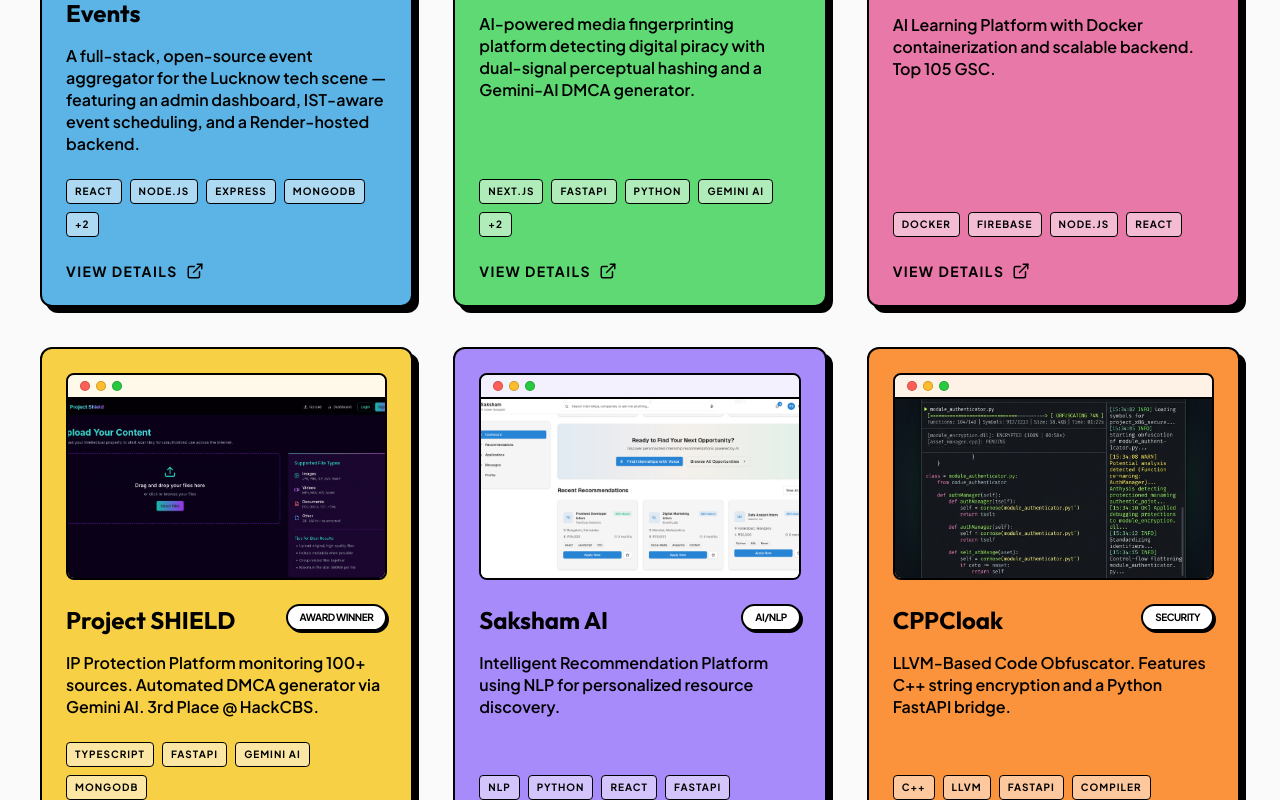
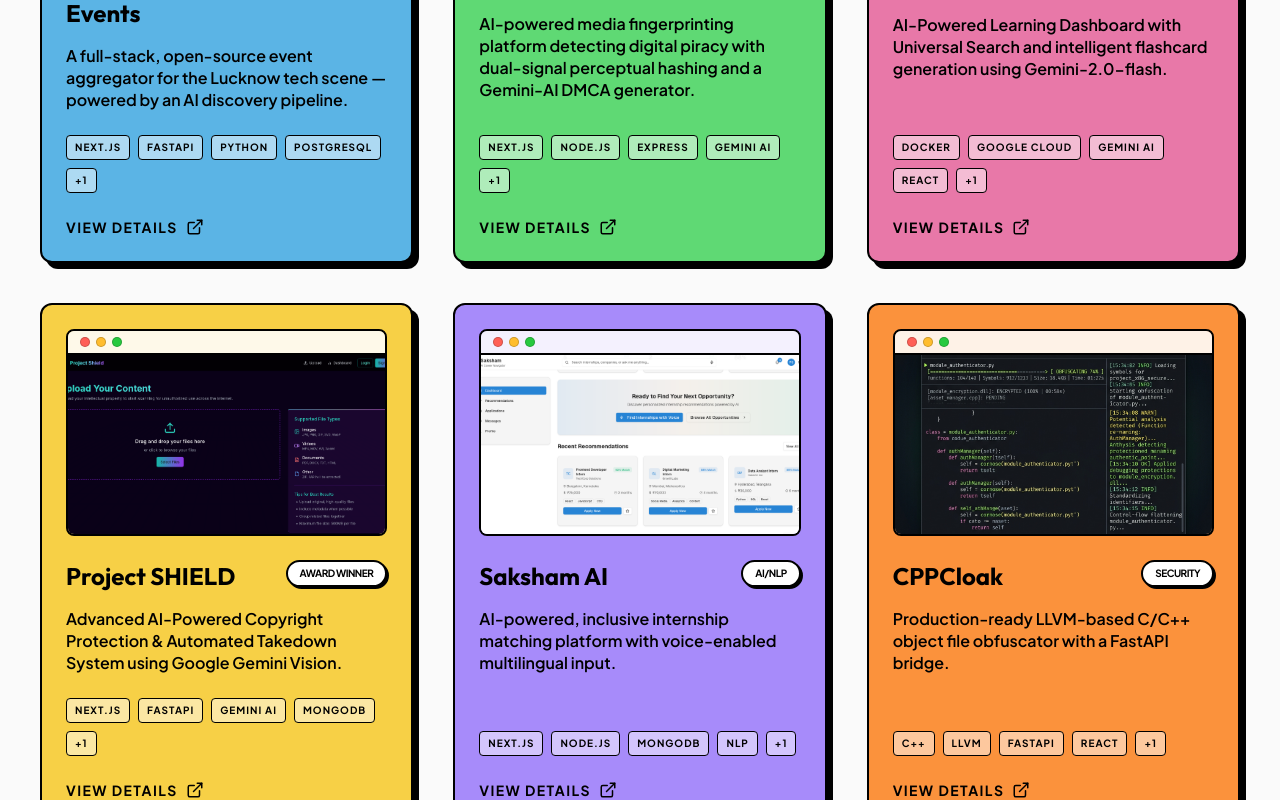
Before and after one commit to ItsPriyamSri/priyam-portfolio, a React (Vite) app: page / in a window 1280 px wide. Shown: the part 2760-3560 px from the top of the page. Built offline with nearby package versions, Linux system fonts and the light colour scheme.

Commit message:
update project links

```diff
--- a/src/App.tsx
+++ b/src/App.tsx
@@ -571,84 +571,87 @@ const Projects = () => {
   const mainProjects: Project[] = [
     {
       name: "Lucknow Tech Events",
-      desc: "A full-stack, open-source event aggregator for the Lucknow tech scene — featuring an admin dashboard, IST-aware event scheduling, and a Render-hosted backend.",
-      fullDesc: "Built a production-grade MERN stack platform to surface and manage tech events in Lucknow. Features an admin mission-control dashboard for event CRUD with datetime-local editing (IST-aware), a publicly accessible event feed, and a persistent Express backend on Render with a 20-second heartbeat to prevent cold-starts. Deployed frontend on Vercel. Fully open-source.",
-      tags: ["React", "Node.js", "Express", "MongoDB", "Vercel", "Render"],
+      desc: "A full-stack, open-source event aggregator for the Lucknow tech scene — powered by an AI discovery pipeline.",
+      fullDesc: "Lucknow Tech Events is an automated platform using a Gemini 3 Flash AI agent to discover and extract tech events. It normalizes data via an ingestion pipeline and publishes them without manual curation. Built with Next.js, FastAPI, PostgreSQL, and Celery.",
+      tags: ["Next.js", "FastAPI", "Python", "PostgreSQL", "Gemini AI"],
       color: "bg-[#5BB4E5]",
       accentHex: "#5BB4E5",
       badge: "Full-Stack",
-      githubUrl: "https://github.com/itspriyamsri/lucknow-tech-events",
-      liveUrl: "https://lucknow-tech-events.vercel.app",
+      githubUrl: "https://github.com/ItsPriyamSri/Lucknow-events",
+      liveUrl: "https://lucknow-events.vercel.app/",
       imgSrc: "/Lucknow-Events.png"
     },
     {
       name: "Obsidian Eye",
       desc: "AI-powered media fingerprinting platform detecting digital piracy with dual-signal perceptual hashing and a Gemini-AI DMCA generator.",
-      fullDesc: "Obsidian Eye is an agentic AI platform for digital media rights enforcement. It combines perceptual image hashing with an AI fingerprinting pipeline to identify unauthorized copies across the web. A Gemini-powered backend auto-generates DMCA takedown notices. Built with a Next.js frontend deployed on Vercel and a FastAPI Python backend.",
-      tags: ["Next.js", "FastAPI", "Python", "Gemini AI", "Vercel", "Docker"],
+      fullDesc: "Obsidian Eye is an agentic AI platform for digital media rights enforcement. It combines perceptual image hashing with Gemini Embedding 2 to identify unauthorized copies. It uses YouTube and Google Custom Search APIs for discovery, and auto-generates DMCA takedown notices using Gemini 2.5 Flash.",
+      tags: ["Next.js", "Node.js", "Express", "Gemini AI", "MongoDB"],
       color: "bg-[#5FD974]",
       accentHex: "#5FD974",
       badge: "AI Agent",
-      githubUrl: "https://github.com/itspriyamsri/obsidian-eye",
-      liveUrl: "https://obsidian-eye.vercel.app",
+      githubUrl: "https://github.com/ItsPriyamSri/Project-OBSIDIAN-EYE",
+      liveUrl: "https://obsidian-eye.vercel.app/",
       imgSrc: "/Obsidian-EYE.png"
     },
     {
       name: "AetherLearn",
-      desc: "AI Learning Platform with Docker containerization and scalable backend. Top 105 GSC.",
-      fullDesc: "AetherLearn is an AI-powered educational platform designed to provide accessible learning resources. It uses Docker for containerized deployment, ensuring a scalable and resilient backend architecture. Recognized nationally by ranking in the Top 105 for the Google Solution Challenge 2025.",
-      tags: ["Docker", "Firebase", "Node.js", "React"],
+      desc: "AI-Powered Learning Dashboard with Universal Search and intelligent flashcard generation using Gemini-2.0-flash.",
+      fullDesc: "AetherLearn is an AI-powered educational platform designed to provide accessible learning resources. It features an adaptive dashboard, universal search via Google Custom Search API, and a robust flashcard generator powered by Gemini-2.0-flash. Containerized using Docker and hosted on Google Cloud Run.",
+      tags: ["Docker", "Google Cloud", "Gemini AI", "React", "MongoDB"],
       color: "bg-[#E878A8]",
       accentHex: "#E878A8",
       badge: "Top 105",
-      githubUrl: "https://github.com/itspriyamsri/aether-learn",
+      githubUrl: "https://github.com/ItsPriyamSri/Aether-Learn",
+      liveUrl: "https://itspriyamsri.github.io/Aether-Learn/",
       imgSrc: "/Aether-Learn.png"
     },
     {
       name: "Project SHIELD",
-      desc: "IP Protection Platform monitoring 100+ sources. Automated DMCA generator via Gemini AI. 3rd Place @ HackCBS.",
-      fullDesc: "Project SHIELD offers automated intellectual property protection. It scrapes and monitors over 100 sources for copyright infringement, leveraging Gemini AI to automatically generate and format DMCA takedown notices. This project secured the 3rd Place out of thousands at HackCBS 8.0.",
-      tags: ["TypeScript", "FastAPI", "Gemini AI", "MongoDB"],
+      desc: "Advanced AI-Powered Copyright Protection & Automated Takedown System using Google Gemini Vision.",
+      fullDesc: "Project SHIELD offers automated intellectual property protection. It utilizes Google Gemini Vision and Perplexity AI to monitor the web for copyright infringement, generating automated DMCA takedown notices. Built with Next.js, FastAPI, and MongoDB.",
+      tags: ["Next.js", "FastAPI", "Gemini AI", "MongoDB", "Python"],
       color: "bg-[#F7D046]",
       accentHex: "#F7D046",
       badge: "Award Winner",
-      githubUrl: "https://github.com/itspriyamsri/project-shield",
+      githubUrl: "https://github.com/ItsPriyamSri/Project-SHIELD",
+      liveUrl: "https://project-shield-delta.vercel.app/",
       imgSrc: "/Project-SHIELD.png"
     },
     {
       name: "Saksham AI",
-      desc: "Intelligent Recommendation Platform using NLP for personalized resource discovery.",
-      fullDesc: "Saksham AI applies Natural Language Processing to build an intelligent recommendation engine. By analyzing user queries and preferences, it dynamically curates and suggests personalized resources, streamlining the discovery process.",
-      tags: ["NLP", "Python", "React", "FastAPI"],
+      desc: "AI-powered, inclusive internship matching platform with voice-enabled multilingual input.",
+      fullDesc: "Saksham AI applies Natural Language Processing and rule-based matching to build an intelligent recommendation engine for underserved students. It features hybrid filtering, explainable AI for recommendations, and skill-gap analysis.",
+      tags: ["Next.js", "Node.js", "MongoDB", "NLP", "Firebase"],
       color: "bg-[#A78BFA]",
       accentHex: "#A78BFA",
       badge: "AI/NLP",
-      githubUrl: "https://github.com/itspriyamsri/saksham-ai",
+      githubUrl: "https://github.com/ItsPriyamSri/Saksham-AI",
+      liveUrl: "https://saksham-ai-inky.vercel.app/",
       imgSrc: "/Saksham-AI.png"
     },
     {
       name: "CPPCloak",
-      desc: "LLVM-Based Code Obfuscator. Features C++ string encryption and a Python FastAPI bridge.",
-      fullDesc: "CPPCloak is a security-focused compiler tool based on LLVM. It applies advanced obfuscation techniques, including robust C++ string encryption, to protect proprietary source code. The core logic interfaces with a modern Python FastAPI backend for ease of integration.",
-      tags: ["C++", "LLVM", "FastAPI", "Compiler"],
+      desc: "Production-ready LLVM-based C/C++ object file obfuscator with a FastAPI bridge.",
+      fullDesc: "CPPCloak is a security-focused compiler tool based on LLVM 20.0+. It applies advanced obfuscation techniques, including robust C++ string encryption and bogus code insertion, with an interactive web interface powered by React and FastAPI.",
+      tags: ["C++", "LLVM", "FastAPI", "React", "Python"],
       color: "bg-[#FB923C]",
       accentHex: "#FB923C",
       badge: "Security",
-      githubUrl: "https://github.com/itspriyamsri/cppcloak",
+      githubUrl: "https://github.com/ItsPriyamSri/CppCloak",
       imgSrc: "/CPPCloak.png"
     }
   ];
 
   const sandboxProjects: Project[] = [
     {
-      name: "FluxSort",
-      desc: "Cross-platform Python automation script with a logging/revert system for intelligent file directory management.",
-      fullDesc: "FluxSort is a comprehensive Python automation tool that intelligently organizes and manages file directories across different operating systems. It includes a robust logging mechanism and a revert system to ensure safe operations.",
+      name: "Flux-Sort",
+      desc: "CLI-first tool for organizing cluttered directories with a terminal-based interface.",
+      fullDesc: "Flux-Sort is a Python automation tool that intelligently organizes file directories. It features an interactive TUI-like interface, preview-first workflow, and a robust undo system to ensure safe operations.",
       tags: ["Python", "Automation", "CLI"],
       color: "bg-[#DDF4FD]",
       accentHex: "#5BB4E5",
       badge: "Sandbox",
-      githubUrl: "https://github.com/itspriyamsri/fluxsort"
+      githubUrl: "https://github.com/ItsPriyamSri/Flux-Sort"
     },
     {
       name: "Dungeon Escape",
@@ -658,27 +661,29 @@ const Projects = () => {
       color: "bg-[#E6FEEA]",
       accentHex: "#5FD974",
       badge: "Sandbox",
-      githubUrl: "https://github.com/itspriyamsri/dungeon-escape"
+      githubUrl: "https://github.com/ItsPriyamSri/Dungeon-Escape"
     },
     {
-      name: "Project Sentinel",
-      desc: "Python-based system resource monitor featuring a CLI interface inspired by Linux btop.",
-      fullDesc: "Project Sentinel provides real-time monitoring of system resources using Python. Its rich CLI interface draws inspiration from Linux's btop, delivering performance metrics in an easy-to-read, terminal-friendly layout.",
-      tags: ["Python", "System", "CLI"],
+      name: "MedScam-Shield",
+      desc: "AI-powered platform detecting medical billing fraud using OCR and CGHS rate cards.",
+      fullDesc: "MedScam-Shield empowers patients to dispute medical overcharges. It uses Google Gemini 2.5 Flash for OCR to detect ghost charges and compares bills against government rate cards, generating formal Consumer Protection Act dispute letters.",
+      tags: ["Next.js", "React", "Gemini AI", "Tailwind CSS"],
       color: "bg-[#FDE7F0]",
       accentHex: "#E878A8",
       badge: "Sandbox",
-      githubUrl: "https://github.com/itspriyamsri/project-sentinel"
+      githubUrl: "https://github.com/ItsPriyamSri/MedScam-Shield",
+      liveUrl: "https://med-scam-shield.vercel.app/"
     },
     {
       name: "AppSentinel",
-      desc: "TypeScript front-end prototype designed to scan and match security certificates of banking APKs.",
-      fullDesc: "AppSentinel is a FinTech security prototype built with TypeScript. It provides a clean interface to scan, verify, and match security certificates for Android banking applications to detect tampering.",
-      tags: ["TypeScript", "Security", "FinTech"],
+      desc: "TypeScript front-end platform designed to detect fraudulent banking applications.",
+      fullDesc: "AppSentinel is a FinTech security platform built with TypeScript and Next.js. It provides a clean interface to scan, verify, and match security certificates for Android banking applications to detect tampering.",
+      tags: ["TypeScript", "Next.js", "Security", "FinTech"],
       color: "bg-[#FFF9E5]",
       accentHex: "#F7D046",
       badge: "Sandbox",
-      githubUrl: "https://github.com/itspriyamsri/app-sentinel"
+      githubUrl: "https://github.com/ItsPriyamSri/AppSentinel",
+      liveUrl: "https://app-sentinel.vercel.app/"
     }
   ];
 
```
